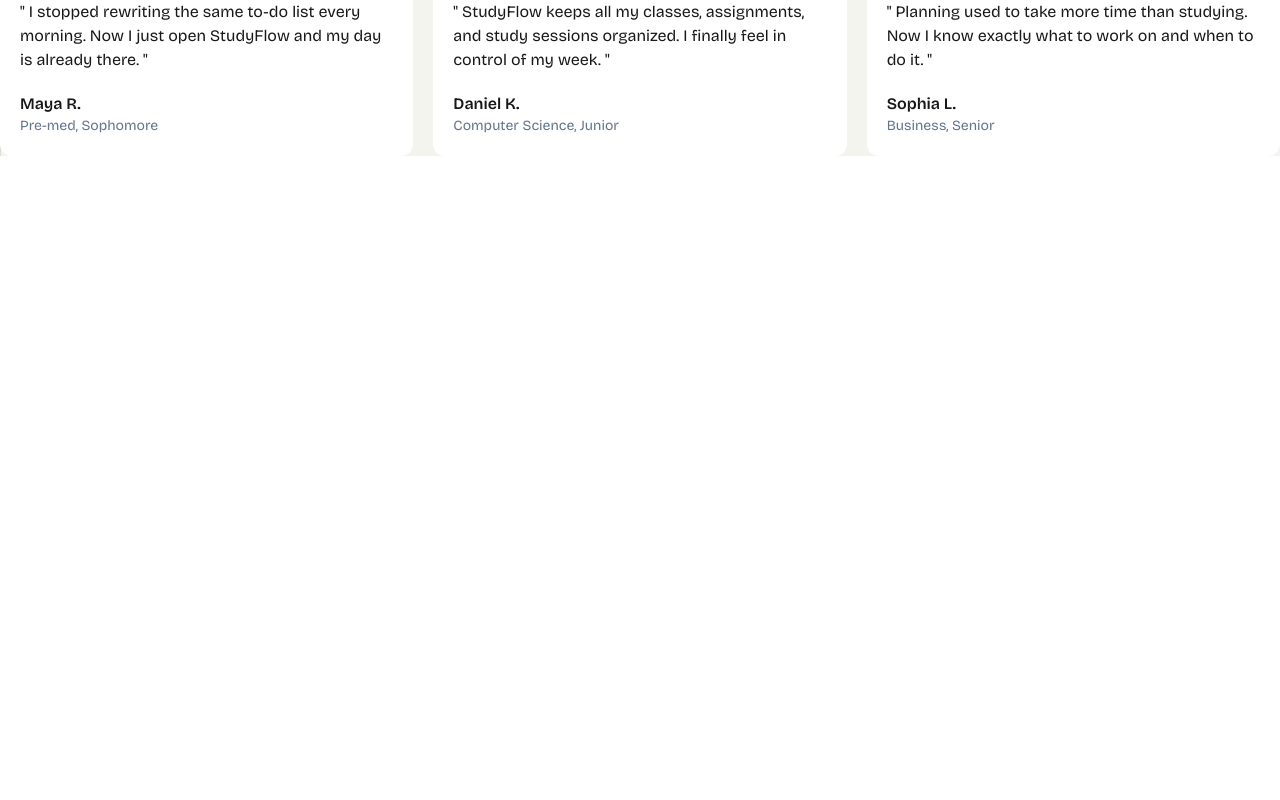
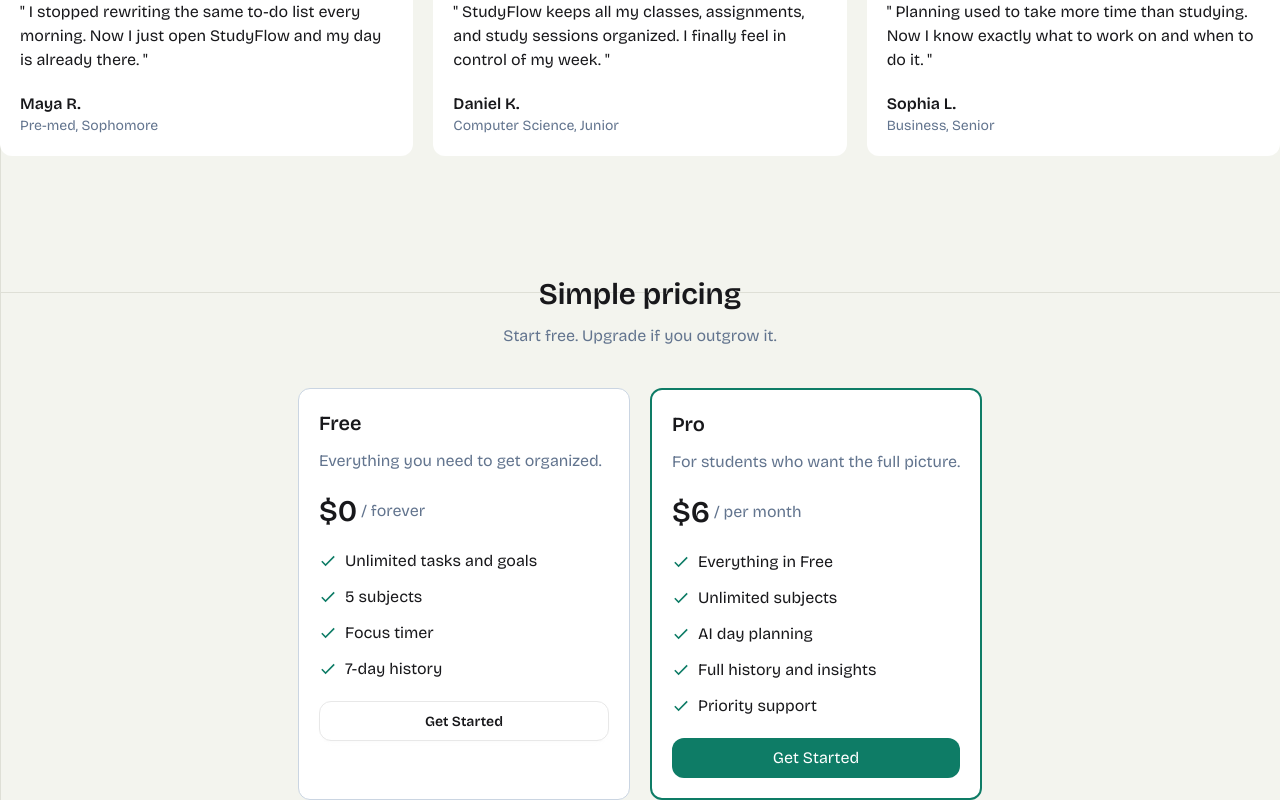
Before and after one commit to officialbondondatta/studyFlow, a React (Vite) app: page / in a window 1280 px wide. Shown: the part 2908-3708 px from the top of the page. Before the commit the page ends 3064 px from the top, so only its background shows below. Built offline with nearby package versions, Linux system fonts and the light colour scheme.

Commit message:
added pricing section

```diff
--- a/src/App.jsx
+++ b/src/App.jsx
@@ -4,6 +4,7 @@
 import Goals from "./components/Goals";
 import HowitWorks from "./components/HowitWorks";
 import Navbar from "./components/Navbar";
+import PlanPricing from "./components/PlanPricing";
 import Rating from "./components/Rating";
 import Stats from "./components/Stats";
 
@@ -20,6 +21,7 @@
         <HowitWorks></HowitWorks>
         <AiDayPlanning></AiDayPlanning>
         <Rating></Rating>
+        <PlanPricing></PlanPricing>
       </div>
     </>
   )
--- /dev/null
+++ b/src/components/PlanPricing.jsx
@@ -0,0 +1,67 @@
+import SectionHeader from "./Shared/SectionHeader";
+import { IoMdCheckmark } from "react-icons/io";
+
+const PlanPricing = () => {
+    const title = "Simple pricing"
+    const description = "Start free. Upgrade if you outgrow it."
+
+    const plans = [
+        {
+            id: 1,
+            name: "Free",
+            description: "Everything you need to get organized.",
+            price: 0,
+            expiry: "/ forever",
+            features: [
+                "Unlimited tasks and goals",
+                "5 subjects",
+                "Focus timer",
+                "7-day history"
+            ],
+            cta: "Get started"
+        },
+        {
+            id: 2,
+            name: "Pro",
+            description: "For students who want the full picture.",
+            price: 6,
+            expiry: "/ per month",
+            features: [
+                "Everything in Free",
+                "Unlimited subjects",
+                "AI day planning",
+                "Full history and insights",
+                "Priority support"
+            ],
+            cta: "Get started"
+        }
+    ];
+
+    return (
+        <section className="container mx-auto lg:mt-30 md:mt-20 mt-10 flex flex-col items-center justify-center">
+            <SectionHeader title={title} description={description}></SectionHeader>
+            <div className="grid lg:grid-cols-2 md:grid-cols-2 grid-cols-1 gap-5">
+                {
+                    plans.map(plan => (
+                        <div key={plan.id} className={`bg-white ${plan.name === "Pro" ? "border-2 border-[#0e7c66]" : "border border-slate-300"} p-5 rounded-xl space-y-3 lg:max-w-120 w-full`}>
+                            <h2 className="font-semibold text-xl">{plan.name}</h2>
+                            <p className="text-slate-500">{plan.description}</p>
+                            <h2 className="flex items-center gap-1 mt-5 mb-5">
+                                <span className="text-3xl font-semibold">${plan.price}</span>
+                                <span className="text-slate-500">{plan.expiry}</span>
+                            </h2>
+                            <div className="flex flex-col space-y-3">
+                                {plan.features.map(feature => (
+                                    <span className="flex items-center gap-2"><IoMdCheckmark className="text-[#0e7c66] text-lg font-bold]" />{feature}</span>
+                                ))}
+                            </div>
+                            <button className={` ${plan.name === "Pro" ? "bg-[#0e7c66] text-white cursor-pointer" : "bg-white btn"}  py-2 rounded-xl w-full mt-2`}>Get Started</button>
+                        </div>
+                    ))
+                }
+            </div>
+        </section>
+    );
+};
+
+export default PlanPricing;
```
